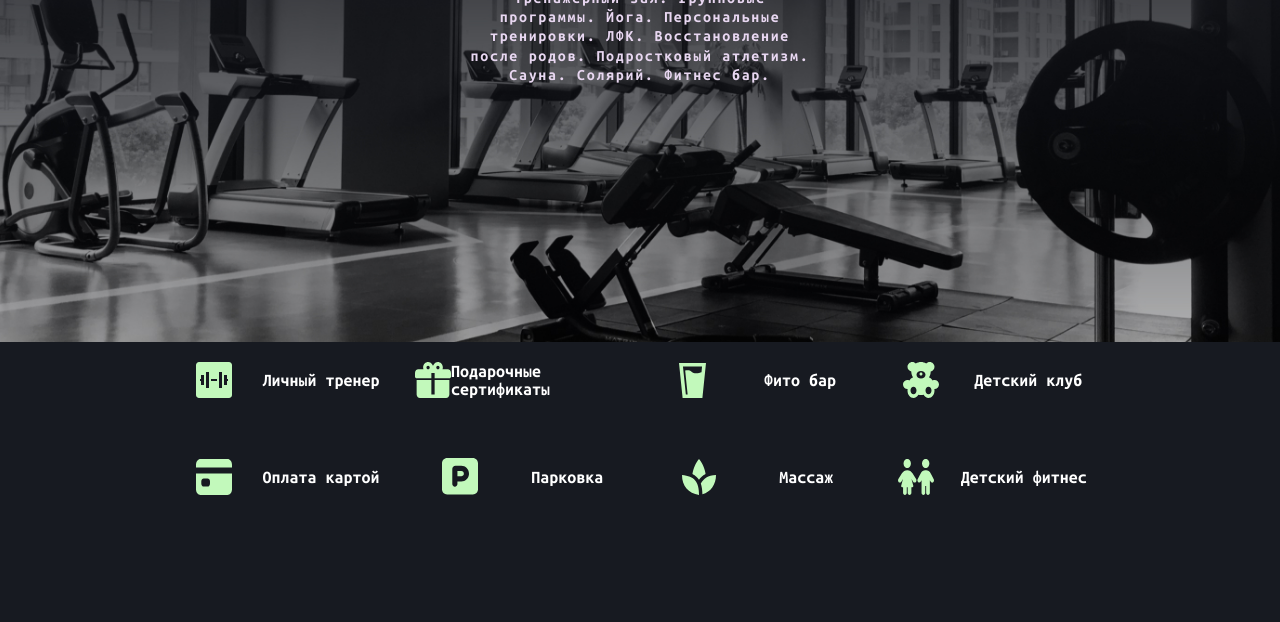
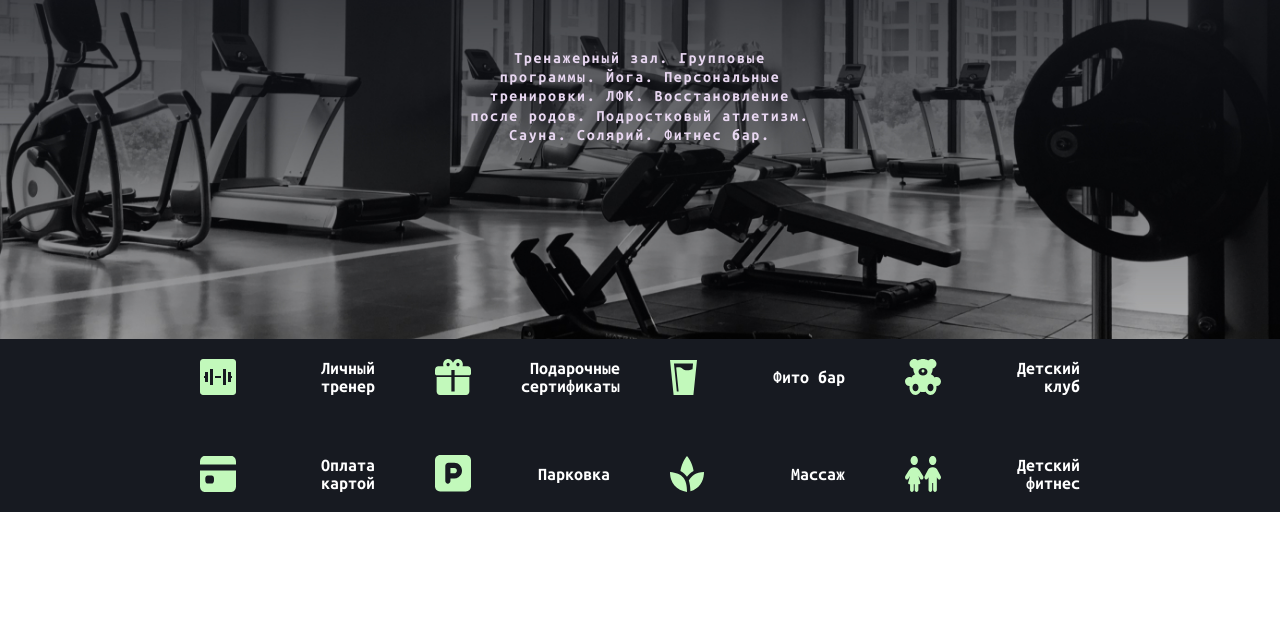
Before and after one commit to Barister/dathletics, a plain HTML site: page index.html in a window 1280 px wide. Shown: the part 288-910 px from the top of the page. After the commit the page ends 800 px from the top, so only its background shows below. Drawn offline with Linux system fonts and the light colour scheme.

Commit message:
Hero image adapted

```diff
--- a/scss/style.scss
+++ b/scss/style.scss
@@ -205,10 +205,10 @@ body {
 }
 .menu {
    //display: none;
-   position: static;
+   position: relative;
    width: 100%;
    @media (max-width: 768px) {
-      background-color: rgba(23, 26, 33, 0.75);
+      background-color: rgba(23, 26, 33, 0.8);
       position: fixed;
       height: 100%;
       left: 0;
@@ -280,17 +280,21 @@ body {
 
 .page {
    padding: 110px 0px 0px 0px;
+   display: flex;
+      flex-direction: column;
+
    /* .page__main */
 
    &__main {
       display: flex;
       flex-direction: column;
       //justify-content: space-between;
-      height: 100vh;
+      //height: 100vh;
    }
 }
 .main-section {
-
+   min-height: 100%;
+   flex: 1 1 auto;
    /* .main-section__hero */
 
    &__hero {
@@ -303,7 +307,7 @@ body {
    /* .main-section__services */
 
    &__services {
-      flex: 1 1 35%;
+      flex: 0 1 35%;
    }
 }
 .section-hero {
@@ -311,13 +315,15 @@ body {
    /* .section-hero__container */
 
    &__container {
-      position: absolute;
+      position: relative;
       z-index: 2;
       width: 100%;
       height: 100%;
       //max-height: 600px;
-      left: 50%;
-      transform: translate(-50%, 0%);
+      //left: 50%;
+      //transform: translate(-50%, 0%);
+      //min-height: min-content;
+      padding: 30px 10px 30px 10px;
    }
 
    /* .section-hero__content */
@@ -325,7 +331,7 @@ body {
    &__content {
       margin: 30px 0px 0px 0px;
       text-align: center;
-
+      padding: 30px 10px 30px 10px;
    }
 
    /* .section-hero__title */
@@ -353,9 +359,11 @@ body {
    /* .section-hero__background */
 
    &__background {
-      position: relative;
+      position: absolute;
       width: 100%;
       height: 100%;
+      top: 0;
+      left: 0;
       //max-height: 600px;
    }
 }
@@ -395,14 +403,19 @@ body {
 
    &__item {
       display: flex;
-      justify-content: space-around;
+      justify-content: space-between;
       align-items: center;
-      //gap: 30px;
+      gap: 30px;
       font-size: 1.8rem;
       color: #fff;
       width: 100%;
+      padding: 0px 20px;
+      img {
+         margin: 0px 20px 0px 0px;
+      }
       span {
-
+         display: block;
+         text-align: right;
       }
    }
 }
```
Also changed, not shown: css/style.css.
